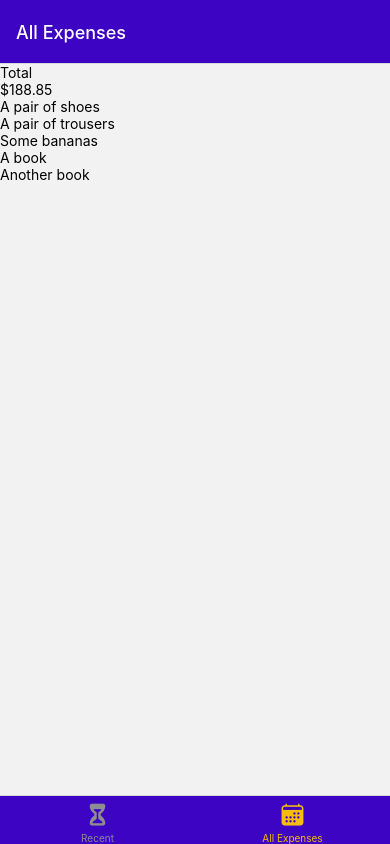
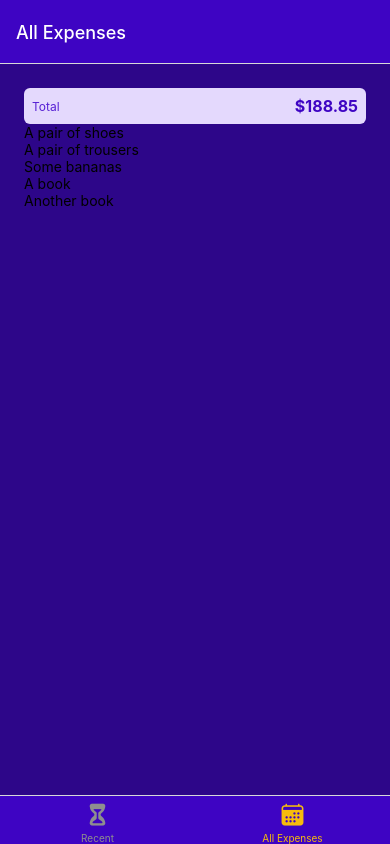
Before and after one commit to zhankaam/react-native-course, a React Native app: screen /AllExpenses in a window 390 px wide. Built offline with nearby package versions, Linux system fonts and the light colour scheme.

Commit message:
009: improving app layout & styling

```diff
--- a/components/ExpensesOutput.tsx
+++ b/components/ExpensesOutput.tsx
@@ -1,7 +1,8 @@
-import {View} from 'react-native';
+import {StyleSheet, View} from 'react-native';
 import React from 'react';
 import ExpensesSummary from './ExpensesSummary';
 import ExpensesList from './ExpensesList';
+import {GlobalStyles} from '../constants/styles';
 
 type PropsType = {
   expensesPeriod: string;
@@ -50,7 +51,7 @@
 // expenses,
 const ExpensesOutput: React.FC<PropsType> = ({expensesPeriod}) => {
   return (
-    <View>
+    <View style={styles.container}>
       <ExpensesSummary expenses={DUMMY_EXPENSES} periodName={expensesPeriod} />
       <ExpensesList expenses={DUMMY_EXPENSES} />
     </View>
@@ -58,3 +59,11 @@
 };
 
 export default ExpensesOutput;
+
+const styles = StyleSheet.create({
+  container: {
+    flex: 1,
+    padding: 24,
+    backgroundColor: GlobalStyles.colors.primary700,
+  },
+});
--- a/components/ExpensesSummary.tsx
+++ b/components/ExpensesSummary.tsx
@@ -1,6 +1,7 @@
-import {View, Text} from 'react-native';
+import {View, Text, StyleSheet} from 'react-native';
 import React from 'react';
 import {ExpenseDataType} from './ExpensesOutput';
+import {GlobalStyles} from '../constants/styles';
 
 type PropsType = {
   expenses: ExpenseDataType[];
@@ -13,11 +14,31 @@
   }, 0);
 
   return (
-    <View>
-      <Text>{periodName}</Text>
-      <Text>${expensesSum.toFixed(2)}</Text>
+    <View style={styles.container}>
+      <Text style={styles.period}>{periodName}</Text>
+      <Text style={styles.sum}>${expensesSum.toFixed(2)}</Text>
     </View>
   );
 };
 
+const styles = StyleSheet.create({
+  container: {
+    padding: 8,
+    backgroundColor: GlobalStyles.colors.primary50,
+    borderRadius: 6,
+    flexDirection: 'row',
+    justifyContent: 'space-between',
+    alignItems: 'center',
+  },
+  period: {
+    fontSize: 12,
+    color: GlobalStyles.colors.primary400,
+  },
+  sum: {
+    fontSize: 16,
+    fontWeight: 'bold',
+    color: GlobalStyles.colors.primary500,
+  },
+});
+
 export default ExpensesSummary;
```
